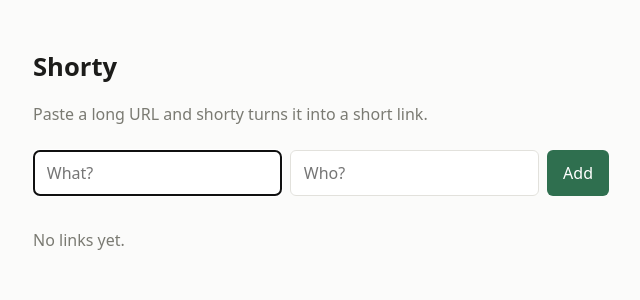
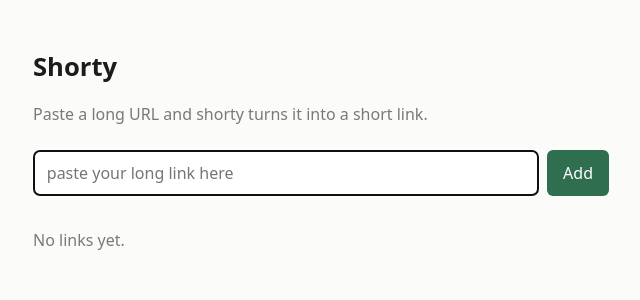
Before and after one commit to mudt-cm104-2026-winter/shorty, a FastAPI app: page / in a window 1280 px wide. Shown: the top 300 px of the page, without its empty margins (319-959 px from the left). Run offline with FastAPI, Linux system fonts and the light colour scheme.

Commit message:
Replace example inputs with single url input

```diff
--- a/app/templates/index.html
+++ b/app/templates/index.html
@@ -16,13 +16,12 @@
 
       <form class="add" action="/add" method="post">
         <input
-          name="thing"
-          placeholder="What?"
+          name="url"
+          placeholder="paste your long link here"
           required
           autocomplete="off"
           autofocus
         />
-        <input name="person" placeholder="Who?" required autocomplete="off" />
         <button type="submit">Add</button>
       </form>
 
```
